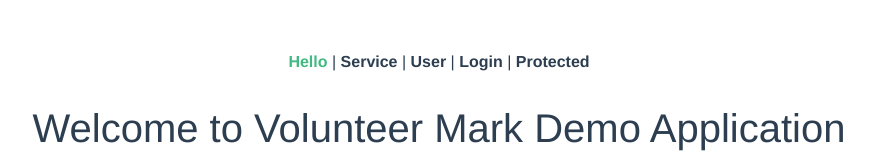
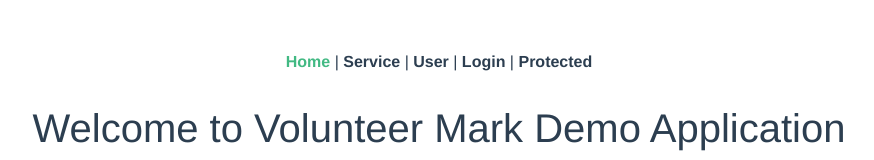
Before and after one commit to msaint72/gonullu, a Vue app in the folder frontend/: page / in a window 1280 px wide. Shown: the top 160 px of the page, without its empty margins (201-1075 px from the left). Built offline with nearby package versions, Linux system fonts and the light colour scheme.

Commit message:
Home page label change

```diff
--- a/frontend/src/App.vue
+++ b/frontend/src/App.vue
@@ -1,7 +1,7 @@
 <template>
   <div id="app">
     <div id="nav">
-      <router-link to="/">Hello</router-link> |
+      <router-link to="/">Home</router-link> |
       <router-link to="/callservice">Service</router-link> |
       <router-link to="/user">User</router-link> |
       <router-link to="/login">Login</router-link> |
```
